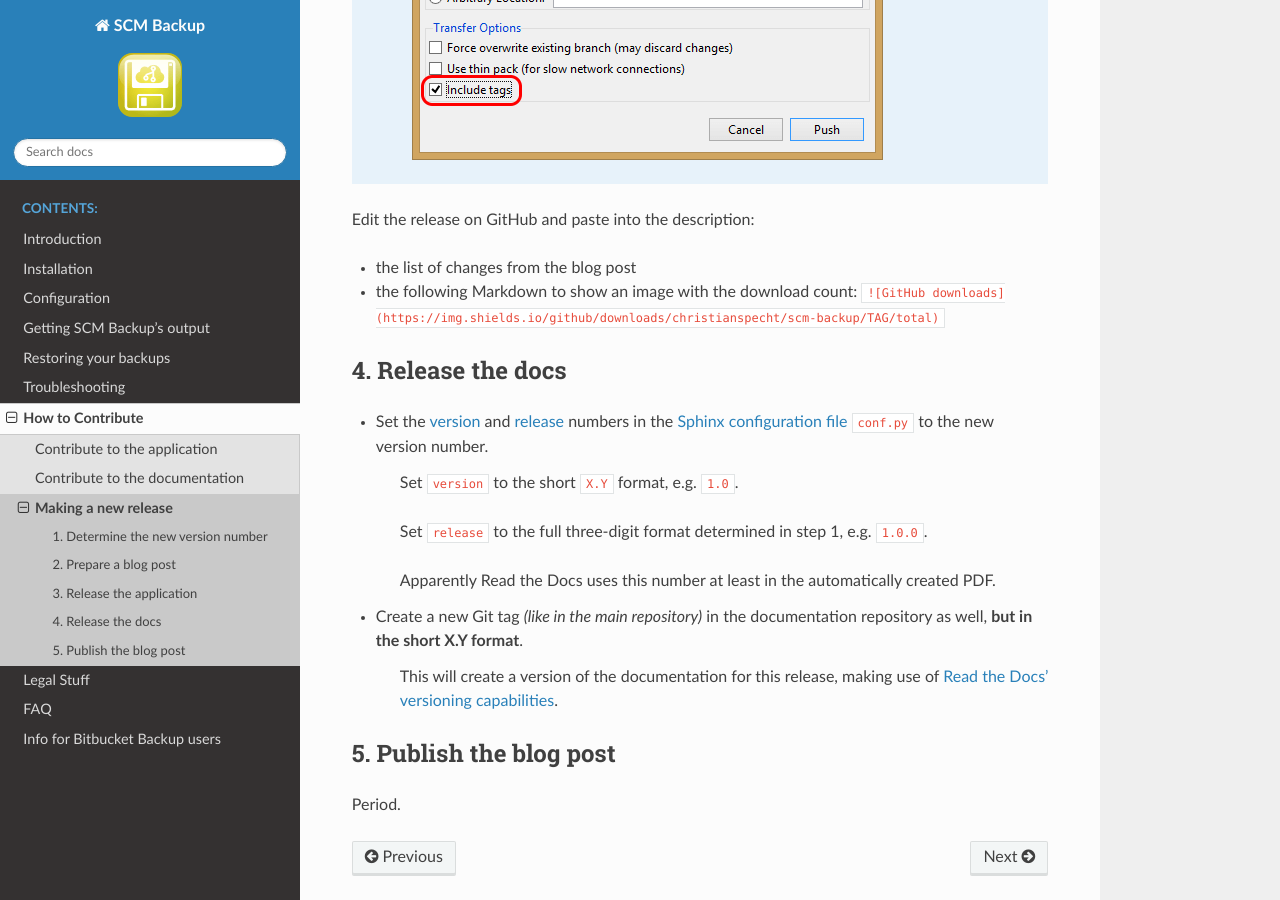
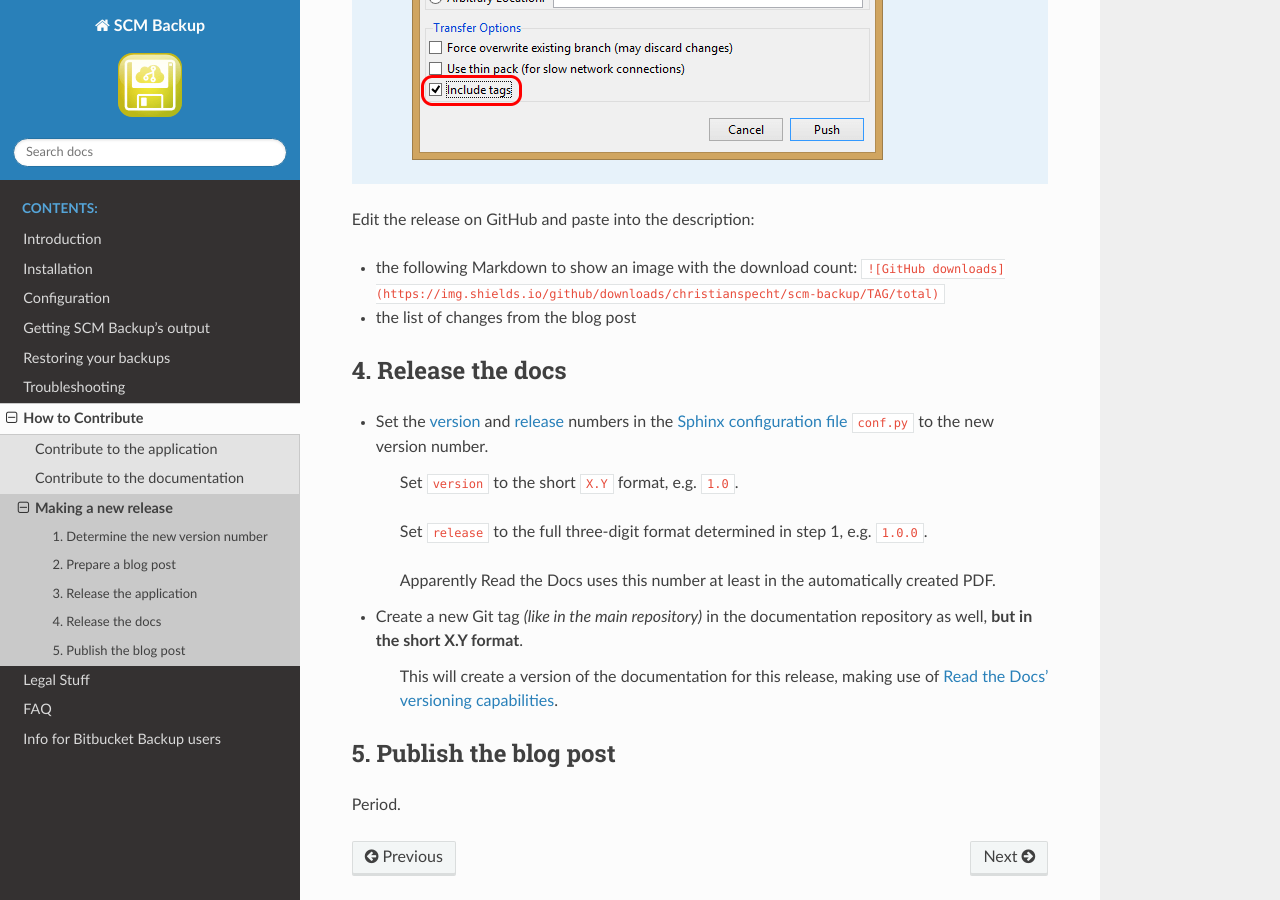
Before and after one commit to christianspecht/scm-backup-docs, a Sphinx documentation site: the page built from source/contribute-release.rst, in a window 1280 px wide and 900 px high, scrolled down 840 px. Built offline with Sphinx 7.4.7 and the Read the Docs theme 3.1.0, drawn with Linux system fonts in a browser that asks for light colours; comment, search, counter and statistics services are not loaded.

```diff
--- a/source/contribute-release.rst
+++ b/source/contribute-release.rst
@@ -39,8 +39,8 @@ The CI build will recognize this and automatically use this version number to cr
 
 Edit the release on GitHub and paste into the description:
 
+- the following Markdown to show an image with the download count: ``![GitHub downloads](https://img.shields.io/github/downloads/christianspecht/scm-backup/TAG/total)``
 - the list of changes from the blog post
-- the following Markdown to show an image with the download count: ``![GitHub downloads](https://img.shields.io/github/downloads/christianspecht/scm-backup/TAG/total)``
 
 
 4. Release the docs
```
